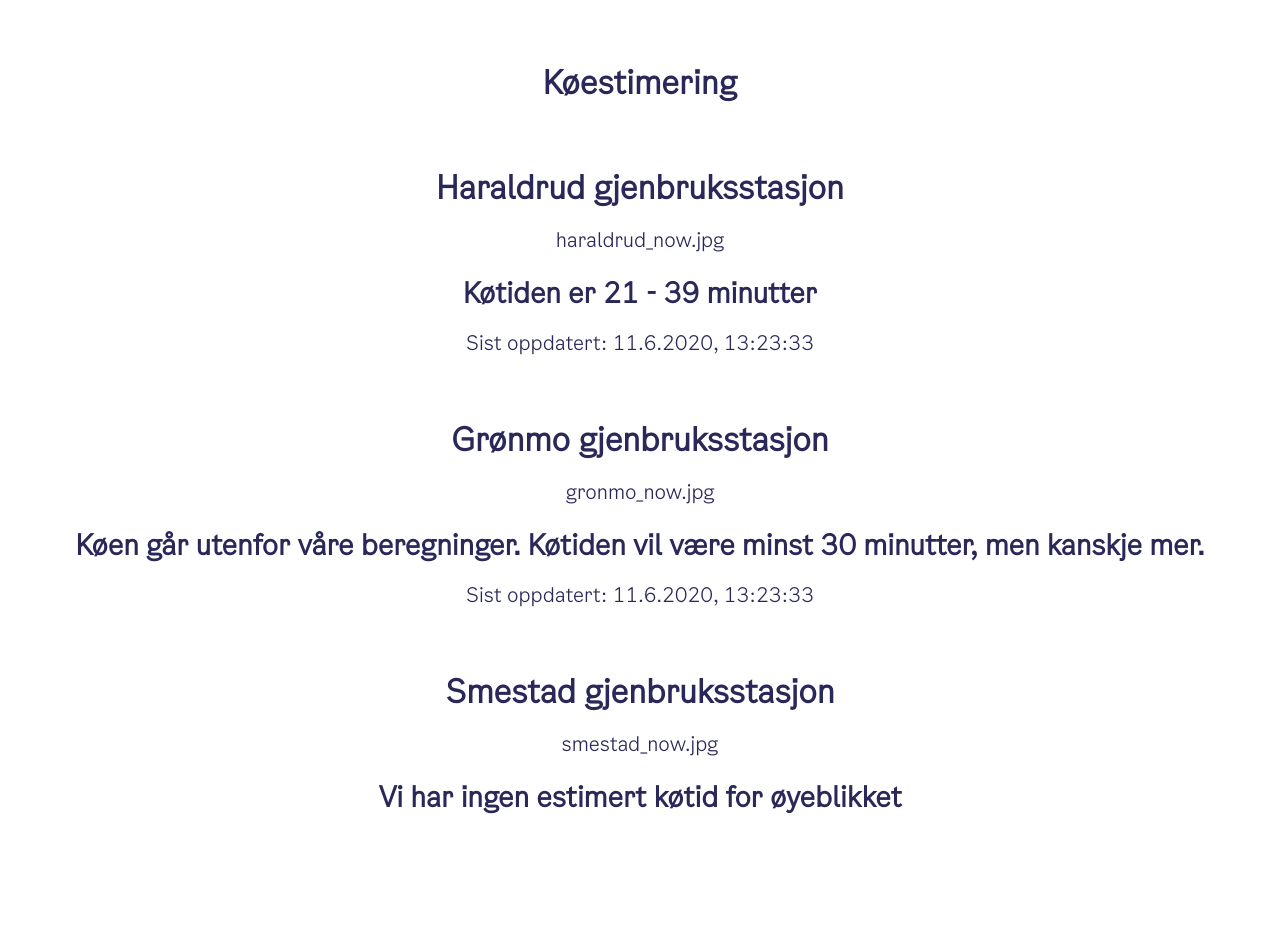
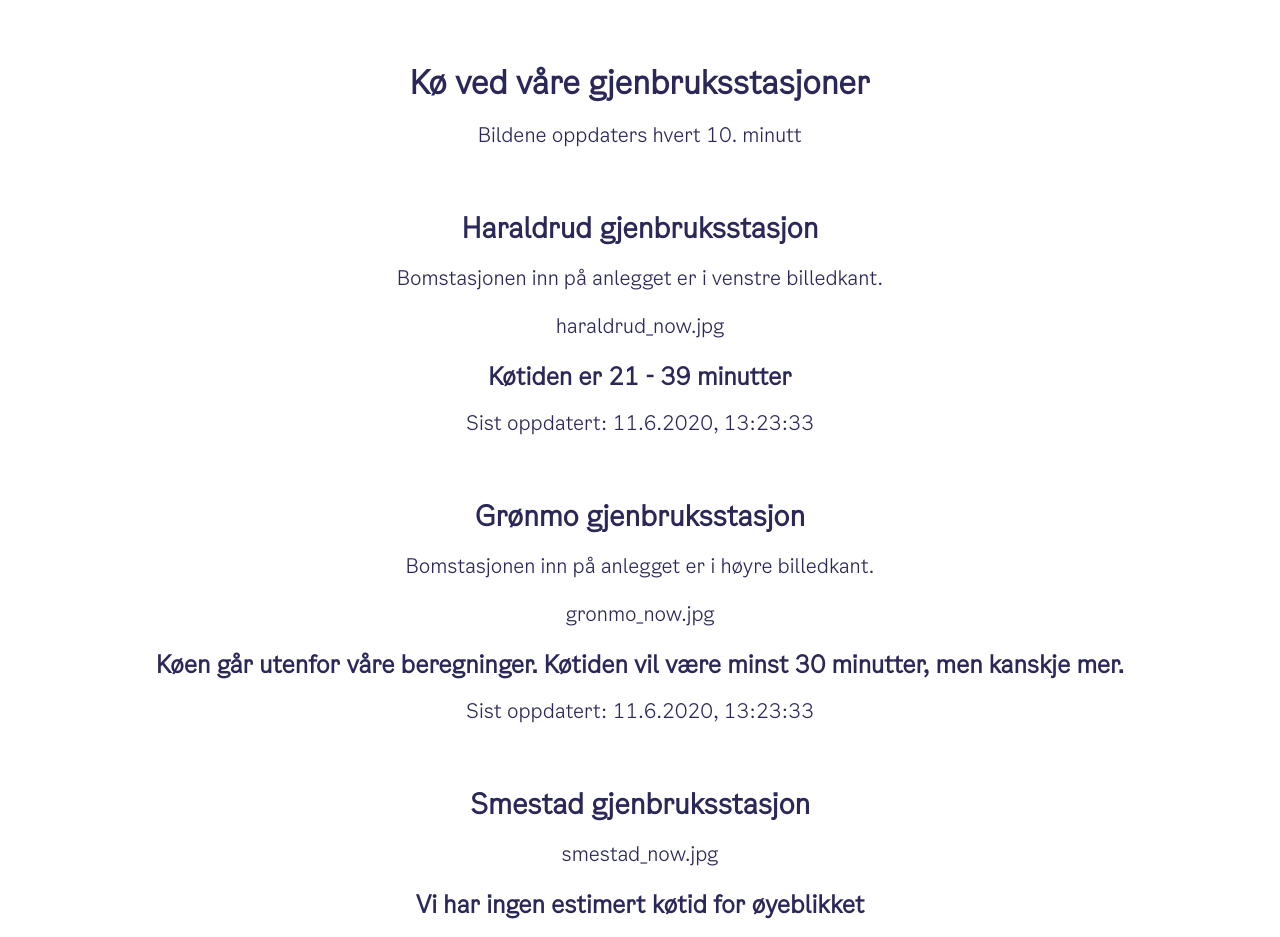
Before and after one commit to oslokommune/gjenbruksstasjoner-kotid-frontend, a Vue app: page / in a window 1280 px wide. Before the commit the page ends 833 px from the top, so only its background shows below. Built offline with nearby package versions, Linux system fonts and the light colour scheme.

Commit message:
DP-985: Add comments about stations

```diff
--- a/src/components/QueueEstimations.vue
+++ b/src/components/QueueEstimations.vue
@@ -1,6 +1,7 @@
 <template>
   <div class="queue-estimations">
-    <h1>Køestimering</h1>
+    <h1>Kø ved våre gjenbruksstasjoner</h1>
+    <p>Bildene oppdaters hvert 10. minutt</p>
     <QueueTime />
   </div>
 </template>
@@ -27,7 +28,7 @@ p {
   margin-top: 10px;
 }
 
-h2 {
+h1 {
   text-align: center;
   margin-top: 10px;
 }
--- a/src/components/QueueImages.vue
+++ b/src/components/QueueImages.vue
@@ -1,5 +1,8 @@
 <template>
   <div class="queue-images" v-if="image">
+    <div v-if="image.comment">
+      <p>{{ image.comment }}</p>
+    </div>
     <p>
       {{ image.src }}
     </p>
--- a/src/components/QueueTime.vue
+++ b/src/components/QueueTime.vue
@@ -5,27 +5,27 @@
       v-for="queueTimeObjects in mockData"
       :key="queueTimeObjects.station_id"
     >
-      <h1>{{ queueTimeObjects.station_name }}</h1>
+      <h2>{{ queueTimeObjects.station_name }}</h2>
       <QueueImages :image="getImageById(queueTimeObjects.station_id)" />
       <div v-if="showQueue(queueTimeObjects)">
         <div v-if="queueIsFull(queueTimeObjects)">
-          <h2>
+          <h3>
             Køen går utenfor våre beregninger. Køtiden vil være minst
             {{ hoursToMinutes(queueTimeObjects.queue.expected_time) }} minutter,
             men kanskje mer.
-          </h2>
+          </h3>
         </div>
-        <h2 v-else>
+        <h3 v-else>
           Køtiden er
           {{ hoursToMinutes(queueTimeObjects.queue.min_time) }} -
           {{ hoursToMinutes(queueTimeObjects.queue.max_time) }} minutter
-        </h2>
+        </h3>
         <p>
           Sist oppdatert: {{ convertDate(queueTimeObjects.queue.updated_at) }}
         </p>
       </div>
       <div v-else>
-        <h2>Vi har ingen estimert køtid for øyeblikket</h2>
+        <h3>Vi har ingen estimert køtid for øyeblikket</h3>
       </div>
     </div>
   </div>
@@ -129,7 +129,7 @@ p {
   margin-top: 10px;
 }
 
-h2 {
+h3 {
   text-align: center;
   margin-top: 10px;
 }
--- a/src/images/images.json
+++ b/src/images/images.json
@@ -2,11 +2,13 @@
   "images": [
     {
       "station_id": 10,
-      "src": "gronmo_now.jpg"
+      "src": "gronmo_now.jpg",
+      "comment": "Bomstasjonen inn på anlegget er i høyre billedkant."
     },
     {
       "station_id": 42,
-      "src": "haraldrud_now.jpg"
+      "src": "haraldrud_now.jpg",
+      "comment": "Bomstasjonen inn på anlegget er i venstre billedkant."
     },
     {
       "station_id": 82,
```
